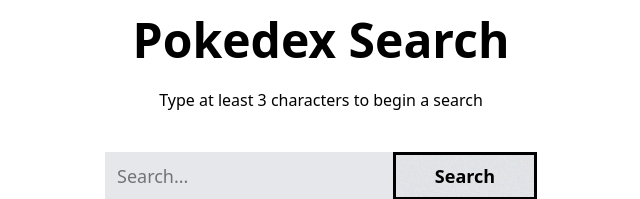
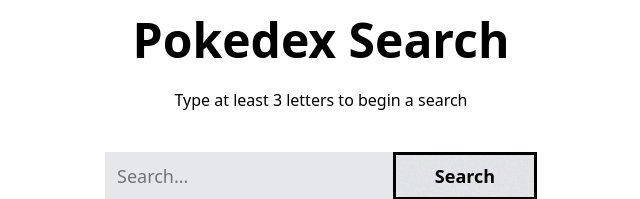
Before and after one commit to lazy-snorlax/pokedex-vue, a Vue app: page / in a window 1280 px wide. Shown: the top 199 px of the page, without its empty margins (319-959 px from the left). Built offline with nearby package versions, Linux system fonts and the light colour scheme; no server answers.

Commit message:
flavour text fix

```diff
--- a/src/pages/PokemonSearch.vue
+++ b/src/pages/PokemonSearch.vue
@@ -4,7 +4,7 @@
         <div class="max-w-full">
           <h1 class="text-5xl font-bold">Pokedex Search</h1>
           <p class="py-6">
-            Type at least 3 characters to begin a search
+            Type at least 3 letters to begin a search
           </p>
           <div class="rounded-box grid h-20 place-items-center">
             <PokemonSearch @filtered-list="filterResults" />
```
